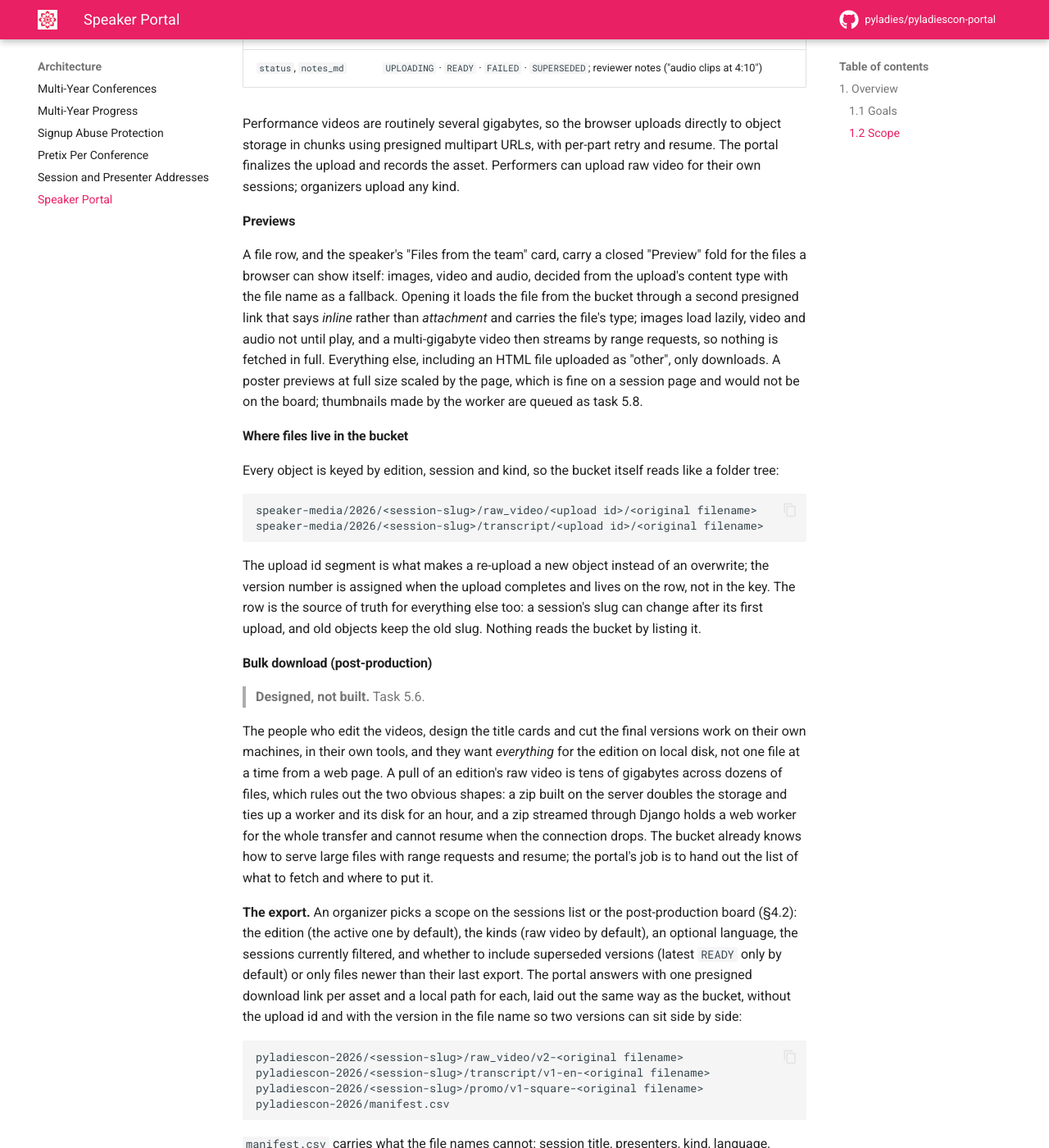
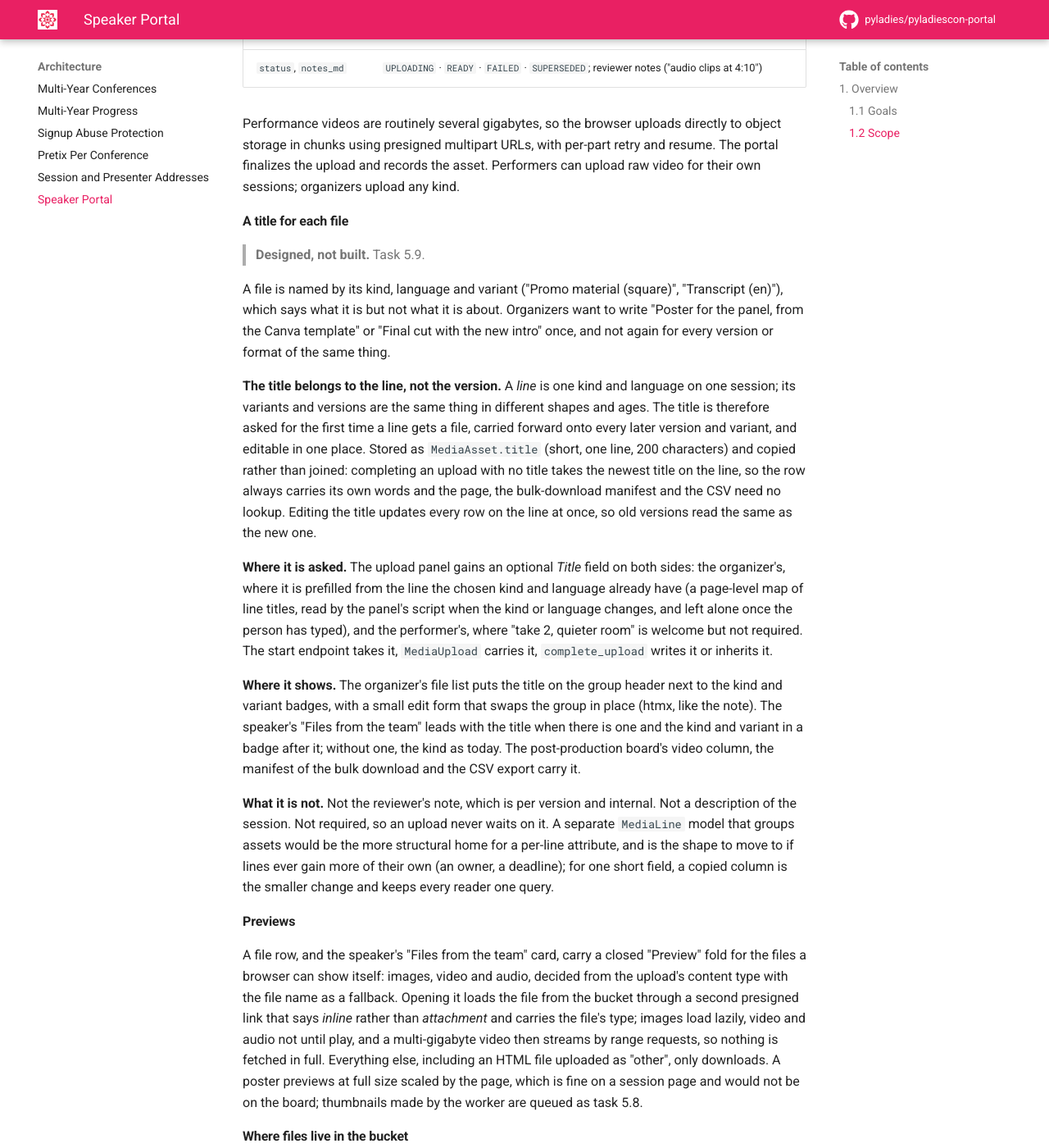
Before and after one commit to pyladies/pyladiescon-portal, an MkDocs documentation site: the page built from docs/architecture/speaker-portal.md, in a window 1280 px wide and 1400 px high, scrolled down 15274 px. Shown: the whole window at 82% size. Built offline with MkDocs 1.6.1 and Material for MkDocs 9.7.7, drawn with Linux system fonts in a browser that asks for light colours; comment, search, counter and statistics services are not loaded.

Commit message:
Design: a title for each file line, asked once and carried to every version and variant

```diff
--- a/docs/architecture/speaker-portal.md
+++ b/docs/architecture/speaker-portal.md
@@ -350,6 +350,20 @@ For pre-recorded sessions, one row per file that moves through post-production:
 | `status`, `notes_md` | `UPLOADING` · `READY` · `FAILED` · `SUPERSEDED`; reviewer notes ("audio clips at 4:10") |
 
 Performance videos are routinely several gigabytes, so the browser uploads directly to object storage in chunks using presigned multipart URLs, with per-part retry and resume. The portal finalizes the upload and records the asset. Performers can upload raw video for their own sessions; organizers upload any kind.
+
+#### A title for each file
+
+> **Designed, not built.** Task 5.9.
+
+A file is named by its kind, language and variant ("Promo material (square)", "Transcript (en)"), which says what it is but not what it is about. Organizers want to write "Poster for the panel, from the Canva template" or "Final cut with the new intro" once, and not again for every version or format of the same thing.
+
+**The title belongs to the line, not the version.** A *line* is one kind and language on one session; its variants and versions are the same thing in different shapes and ages. The title is therefore asked for the first time a line gets a file, carried forward onto every later version and variant, and editable in one place. Stored as `MediaAsset.title` (short, one line, 200 characters) and copied rather than joined: completing an upload with no title takes the newest title on the line, so the row always carries its own words and the page, the bulk-download manifest and the CSV need no lookup. Editing the title updates every row on the line at once, so old versions read the same as the new one.
+
+**Where it is asked.** The upload panel gains an optional *Title* field on both sides: the organizer's, where it is prefilled from the line the chosen kind and language already have (a page-level map of line titles, read by the panel's script when the kind or language changes, and left alone once the person has typed), and the performer's, where "take 2, quieter room" is welcome but not required. The start endpoint takes it, `MediaUpload` carries it, `complete_upload` writes it or inherits it.
+
+**Where it shows.** The organizer's file list puts the title on the group header next to the kind and variant badges, with a small edit form that swaps the group in place (htmx, like the note). The speaker's "Files from the team" leads with the title when there is one and the kind and variant in a badge after it; without one, the kind as today. The post-production board's video column, the manifest of the bulk download and the CSV export carry it.
+
+**What it is not.** Not the reviewer's note, which is per version and internal. Not a description of the session. Not required, so an upload never waits on it. A separate `MediaLine` model that groups assets would be the more structural home for a per-line attribute, and is the shape to move to if lines ever gain more of their own (an owner, a deadline); for one short field, a copied column is the smaller change and keeps every reader one query.
 
 #### Previews
 
```
